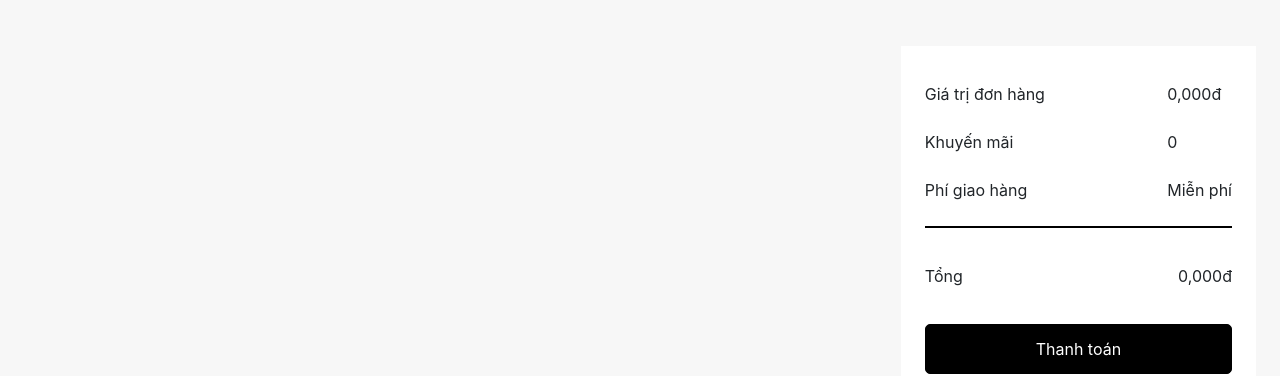
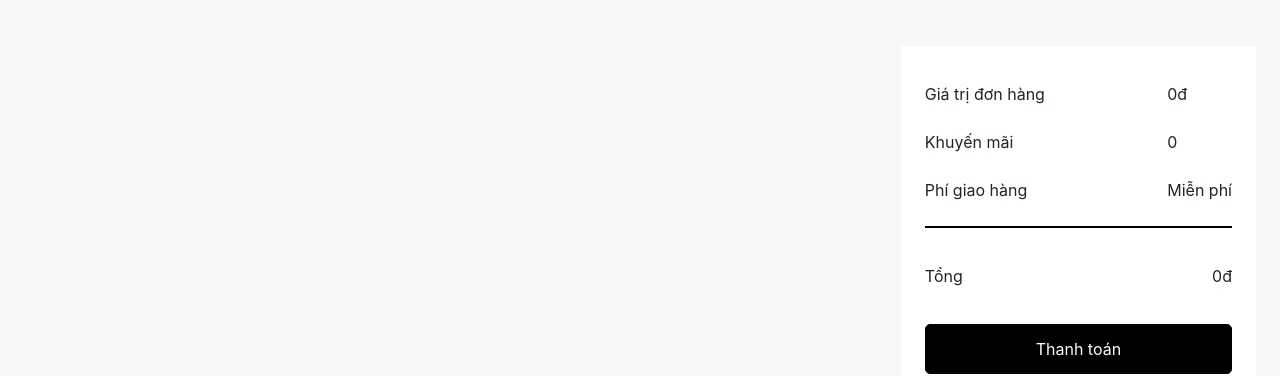
Before and after one commit to longleu0902/ReactJS-2307-new, a React (Create React App) app in the folder Web/websitebanhang/: page /giohang in a window 1280 px wide. Shown: the part 249-625 px from the top of the page. Built offline with nearby package versions, Linux system fonts and the light colour scheme.

Commit message:
update web bán hàng

```diff
--- a/Web/websitebanhang/src/App.js
+++ b/Web/websitebanhang/src/App.js
@@ -14,56 +14,56 @@ function App() {
       id: 1,
       img: 'https://naidecor.vn/wp-content/uploads/2020/01/ct00192-549k.jpg',
       title: 'Áo dài tay trắng mùa đông lạnh',
-      price: 300,
+      price: 300000,
       amount: 1,
     },
     {
       id: 2,
       img: 'https://lh6.googleusercontent.com/AO_yMMaWSOM5qA-lC4AjlJ6AVE_QQglN5JycfxoRUffTCqfRjJr_K--UrhtHXAjKo6Bts_vTIbupvZgfuRp0XhAql6wSMWjOL3P6cgjJv6KFuKp7uTZMn-3nysHJjQOmQmkVPueH',
       title: 'Áo thiết kế sơ mi nữ',
-      price: 200,
+      price: 200000,
       amount: 1,
     },
     {
       id: 3,
       img: 'https://lh6.googleusercontent.com/xr1tWQ0zigU8mFvMGfMmW2oiX9yinGbn8LaRLMHnPXvsh7Bg1ABs2Tk8ZfAoQMv6mPw9Id-iaSB1zuU5UTJmCcnTybFvdiaC-EHxrdTbRmNJT22y1tmSb5rE1--xKXg3TrmwO2z3',
       title: 'Set quần áo nữ mùa thu',
-      price: 400,
+      price: 400000,
       amount: 1,
     },
     {
       id: 4,
       img: 'https://ressmedia.com/wp-content/uploads/2021/07/LVN_5569-768x768.jpg',
       title: 'Quần áo trẻ em',
-      price: 350,
+      price: 350000,
       amount: 1,
     },
     {
       id: 5,
       img: 'https://xuconcept.com/wp-content/uploads/2020/12/xu-huong-chup-quan-ao.jpg',
       title: 'Set quần áo nam mặc đẹp ,màu trắng ,đầy đủ các loại size',
-      price: 520,
+      price: 520000,
       amount: 1,
     },
     {
       id: 6,
       img: 'https://thoitrangteenthienphuc.vn/upload/hinhthem/set-do-bo-the-thao-unisex-3-soc5-9859.jpg',
       title: 'Set đồ thể thao unisex',
-      price: 200,
+      price: 200000,
       amount: 1,
     },
     {
       id: 7,
       img: 'https://cf.shopee.vn/file/da9692b78e73e57c0ade2b3237074791',
       title: 'Quần Jean Nữ Ống Rộng - Quần Jean Nữ Suông',
-      price: 129,
+      price: 129000,
       amount: 1,
     },
     {
       id: 8,
       img: 'https://product.hstatic.net/1000321597/product/set-do-bo-the-thao-adidas1_e323ee2e1d7549e19770d809712a5c0b_grande.jpg',
       title: 'Set đồ thể thao nỉ nam mùa đông ',
-      price: 378,
+      price: 378000,
       amount: 1,
 
     }
@@ -85,6 +85,9 @@ function App() {
     const arr =''
     setCart([...arr])
   }
+  function numberWithCommas(x) {
+    return x.toString().replace(/\B(?=(\d{3})+(?!\d))/g, ",");
+}
 
 
   return (
@@ -92,14 +95,14 @@ function App() {
       <Footer />
       <BrowserRouter>
         <div>
-          <Nav soluong={Cart.length} Cart={Cart} setCart={setCart} removeProduct={removeProduct} removeAllProdcut={removeAllProdcut} />
+          <Nav soluong={Cart.length} Cart={Cart} setCart={setCart} removeProduct={removeProduct} removeAllProdcut={removeAllProdcut} numberWithCommas={numberWithCommas} />
           <Routes>
             <Route path="/trangchu" element={<Header />} />
           </Routes>
           <Routes>
-            <Route path="/trangchu" element={<CartProduct List={List} HandleAddProduct={HandleAddProduct} />} />
+            <Route path="/trangchu" element={<CartProduct List={List} HandleAddProduct={HandleAddProduct} numberWithCommas={numberWithCommas} />} />
             <Route path='/product/:id'element={<ShowCartProduct/>} />
-            <Route path="/giohang" element={<ShoppingCart Cart={Cart} setCart={setCart} removeProduct={removeProduct}/>}/>
+            <Route path="/giohang" element={<ShoppingCart Cart={Cart} setCart={setCart} removeProduct={removeProduct} numberWithCommas={numberWithCommas}/>}/>
           </Routes>
         </div>
       </BrowserRouter>
--- a/Web/websitebanhang/src/product/CartProduct.js
+++ b/Web/websitebanhang/src/product/CartProduct.js
@@ -2,7 +2,7 @@ import React, { useState } from 'react';
 import { Row, Col } from 'antd';
 import { Container } from 'reactstrap'
 import { Navigate, useNavigate } from 'react-router-dom';
-function CartProduct({ List,HandleAddProduct}) {
+function CartProduct({ List,HandleAddProduct,numberWithCommas}) {
     const navigate = useNavigate();
     const handleRedirectPage = (idProduct,type = 'product') => {
         navigate(`/${type}/${idProduct}`);
@@ -73,7 +73,7 @@ function CartProduct({ List,HandleAddProduct}) {
                                             cursor : "pointer",
                                         }}onClick={()=>handleRedirectPage(product.id)}
                                         >{product.title}</h5>
-                                        <span style={{ color: "#eb6e6e" }}>{product.price},000đ</span>
+                                        <span style={{ color: "#eb6e6e" }}>{numberWithCommas(product.price)}đ</span>
                                     </div>
                                     <div className="product-buy">
                                         <button
--- a/Web/websitebanhang/src/product/Nav.js
+++ b/Web/websitebanhang/src/product/Nav.js
@@ -1,6 +1,6 @@
 import react from 'react'
 import { Route, Routes, NavLink, BrowserRouter, useNavigate } from 'react-router-dom';
-function Nav({ Cart, setCart, soluong , removeProduct , removeAllProdcut }) {
+function Nav({ Cart, setCart, soluong , removeProduct , removeAllProdcut,numberWithCommas }) {
   const CartList = [...Cart];
   // setCart([...Cart,CartList])
   console.log(CartList)
@@ -56,7 +56,7 @@ function Nav({ Cart, setCart, soluong , removeProduct , removeAllProdcut }) {
                       }}
                     ></div>
                     <span style={{ width: "300px",marginBottom:"26px",fontSize:"15px" }}>{product.title}</span>
-                    <span style={{ color: "#eb6e6e" }}>{product.price},000đ</span>
+                    <span style={{ color: "#eb6e6e" }}>{numberWithCommas(product.price)}đ</span>
                   </div>
                 </a>
                 <hr style={{ borderStyle: "dashed ", margin: '6px 0px' }}></hr>
--- a/Web/websitebanhang/src/product/ShoppingCart.js
+++ b/Web/websitebanhang/src/product/ShoppingCart.js
@@ -2,7 +2,7 @@ import React, { useEffect, useState } from 'react';
 import { DownOutlined } from '@ant-design/icons';
 import { Dropdown, Space } from 'antd';
 import { Container } from 'reactstrap';
-function ShoppingCart({ Cart, setCart,removeProduct }) {
+function ShoppingCart({ Cart, setCart,removeProduct,numberWithCommas }) {
     const CartList = [...Cart];
     const [TongTien, setTongTien] = useState(0);
     const thaydoisoluong = (sanpham,sl) => {
@@ -19,6 +19,9 @@ function ShoppingCart({ Cart, setCart,removeProduct }) {
             return a + b.price*b.amount
         }, 0)
         setTongTien(tong)
+    }
+    function numberWithCommas(x) {
+        return x.toString().replace(/\B(?=(\d{3})+(?!\d))/g, ",");
     }
     useEffect(() => {
         tinhtongtien();
@@ -83,7 +86,7 @@ function ShoppingCart({ Cart, setCart,removeProduct }) {
                             </div>
                             <div className="shopping-list-item-information">
                                 <h3>{product.title}</h3>
-                                <span style={{ color: "#eb6e6e" }}>{product.price},000đ</span>
+                                <span style={{ color: "#eb6e6e" }}>{numberWithCommas(product.price)}đ</span>
                                 <div className="dropdown-cart">
                                     <Space direction="vertical">
                                         <Dropdown.Button
@@ -130,7 +133,7 @@ function ShoppingCart({ Cart, setCart,removeProduct }) {
                             <span>Phí giao hàng</span>
                         </div>
                         <div className="shoppingcart-list-pay-item">
-                            <span>{TongTien},000đ</span>
+                            <span>{numberWithCommas(TongTien)}đ</span>
                             <span>0</span>
                             <span>Miễn phí</span>
                         </div>
@@ -141,7 +144,7 @@ function ShoppingCart({ Cart, setCart,removeProduct }) {
                             <span>Tổng</span>
                         </div>
                         <div className="shoppingcart-list-pay-item">
-                            <span>{TongTien},000đ</span>
+                            <span>{numberWithCommas(TongTien)}đ</span>
                         </div>
                     </div>
                     <div
```
